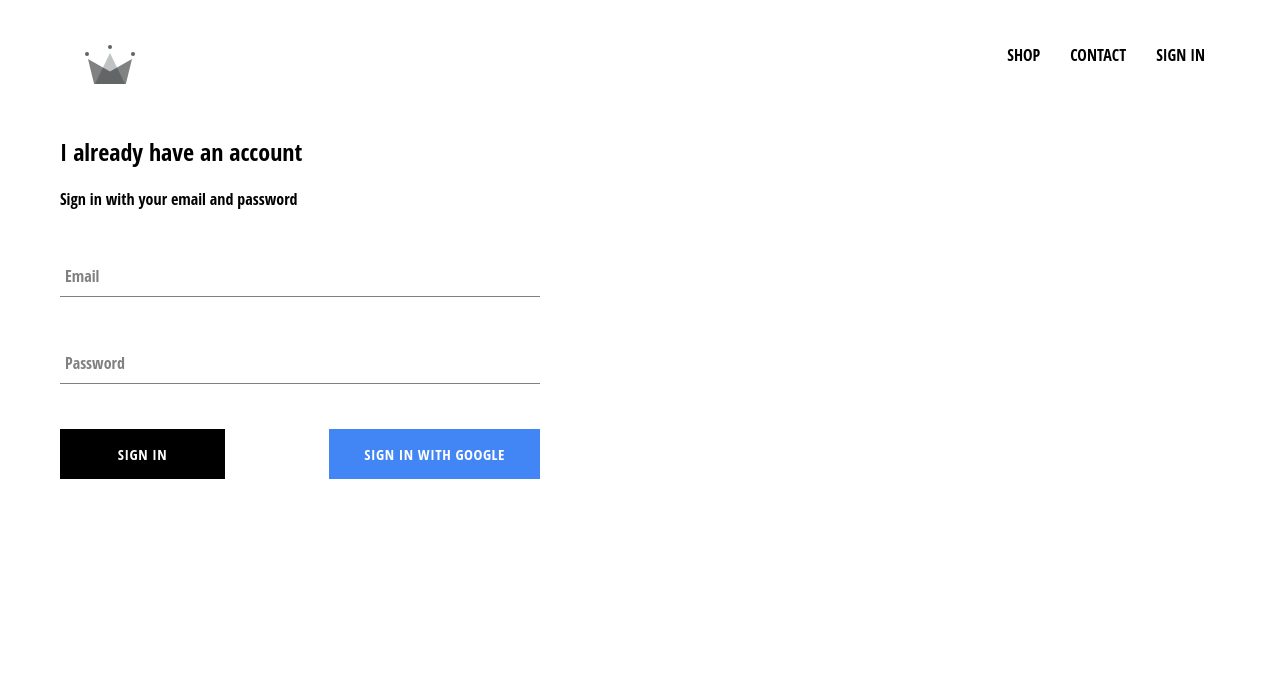
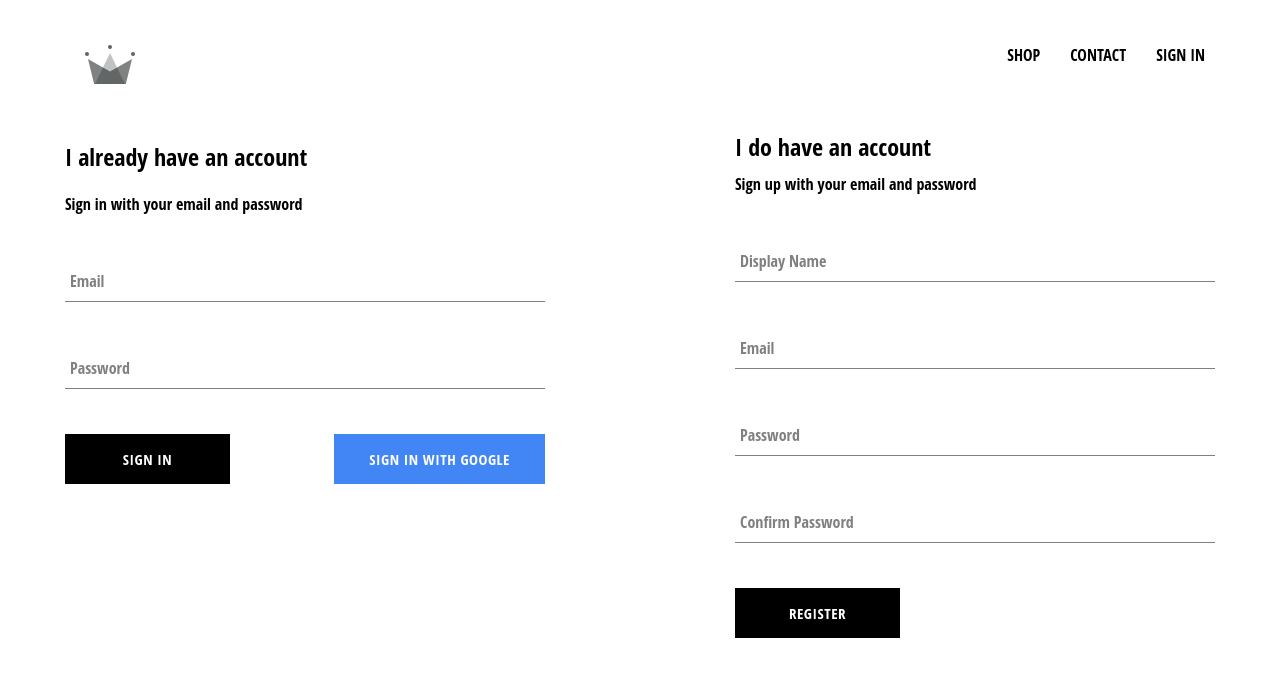
Before and after one commit to ansarkmemon/react-ecommerce-store, a React (Create React App) app: page /signin in a window 1280 px wide. Shown: the top 676 px of the page. Built offline with nearby package versions, Linux system fonts and the light colour scheme; no server answers.

Commit message:
Added sign up with email and password

```diff
--- a/package.json
+++ b/package.json
@@ -7,6 +7,7 @@
     "@testing-library/react": "^9.3.2",
     "@testing-library/user-event": "^7.1.2",
     "classnames": "^2.2.6",
+    "firebase": "^7.13.2",
     "node-sass": "^4.13.1",
     "react": "^16.13.1",
     "react-dom": "^16.13.1",
--- a/src/App.js
+++ b/src/App.js
@@ -1,6 +1,6 @@
 import React from 'react';
 import { Route, Switch } from 'react-router-dom';
-import { auth } from './firebase/firebase.utils';
+import { auth, createUserProfileDocument } from './firebase/firebase.utils';
 
 import './App.css';
 import HomePage from './pages/homepage/homepage.component';
@@ -17,8 +17,19 @@ class App extends React.Component {
   unsubscribeFromAuth = null;
 
   componentDidMount() {
-    this.unsubscribeFromAuth = auth.onAuthStateChanged(user => {
-      this.setState({ currentUser: user })
+    this.unsubscribeFromAuth = auth.onAuthStateChanged(async userAuth => {
+      if(userAuth) {
+        const userRef = await createUserProfileDocument(userAuth);
+
+        userRef.onSnapshot(snapShot => {
+          this.setState({ currentUser: {
+            id: snapShot.id,
+            ...snapShot.data()
+          }})
+        });
+      } else {
+        this.setState({ currentUser: null });
+      }
     })
   }
 
--- /dev/null
+++ b/src/components/sign-up/sign-up.component.jsx
@@ -0,0 +1,94 @@
+import React, { Component } from 'react'
+
+import FormInput from '../form-input/form-input.component';
+import CustomButton from '../custom-button/custom-button.component';
+
+import { auth, createUserProfileDocument } from '../../firebase/firebase.utils';
+import './sign-up.styles.scss';
+
+class SignUp extends Component {
+  state = {
+    displayName: '',
+    email: '',
+    password: '',
+    confirmPassword: ''
+  };
+
+  handleSubmit = async (event) => {
+    event.preventDefault();
+
+    const { displayName, email, password, confirmPassword } = this.state;
+
+    if(password !== confirmPassword) {
+      alert('pasword dont match');
+      return;
+    }
+
+    try {
+      const { user } = await auth.createUserWithEmailAndPassword(email, password);
+      await createUserProfileDocument(user, { displayName }) ;
+
+      this.setState({
+        displayName: '',
+        email: '',
+        password: '',
+        confirmPassword: ''
+      })
+    } catch (error) {
+      console.log(error);
+    }
+  }
+
+  handleChange = (evt) => {
+    const {name, value} = evt.target;
+    this.setState({ [name]: value })
+  }
+
+  render() {
+    const { displayName, email, password, confirmPassword } = this.state;
+    return (
+      <div className="sign-up">
+        <h2 className="title">I do have an account</h2>
+        <span>Sign up with your email and password</span>
+        <form className="sign-up-form" onSubmit={this.handleSubmit}>
+          <FormInput
+            type="text"
+            name='displayName'
+            value={displayName}
+            onChange={this.handleChange}
+            label='Display Name'
+            required
+          />
+          <FormInput
+            type="email"
+            name='email'
+            value={email}
+            onChange={this.handleChange}
+            label='Email'
+            required
+          />
+          <FormInput
+            type="password"
+            name='password'
+            value={password}
+            onChange={this.handleChange}
+            label='Password'
+            required
+          />
+          <FormInput
+            type="password"
+            name='confirmPassword'
+            value={confirmPassword}
+            onChange={this.handleChange}
+            label='Confirm Password'
+            required
+          />
+
+          <CustomButton type="submit">Register</CustomButton>
+        </form>
+      </div>
+    )
+  }
+}
+
+export default SignUp;
--- /dev/null
+++ b/src/components/sign-up/sign-up.styles.scss
@@ -0,0 +1,9 @@
+.sign-up {
+  display: flex;
+  flex-direction: column;
+  width: 480px;
+
+  .title {
+    margin: 10px 0;
+  }
+}
--- a/src/firebase/firebase.utils.js
+++ b/src/firebase/firebase.utils.js
@@ -13,6 +13,32 @@ const config = {
   measurementId: "G-SZ3CBN590K"
 };
 
+export const createUserProfileDocument = async (userAuth, additionalData) => {
+  if (!userAuth) return;
+
+  const userRef = firestore.doc(`users/${userAuth.uid}`);
+  const snapShot = await userRef.get();
+
+  console.log(snapShot);
+  if(!snapShot.exists) {
+    const { displayName, email } = userAuth;
+    const createdAt = new Date();
+
+    try {
+      await userRef.set({
+        displayName,
+        email,
+        createdAt,
+        ...additionalData
+      })
+    } catch (error) {
+      console.log('error creating user', error.message);
+    }
+  }
+
+  return userRef;
+}
+
 firebase.initializeApp(config);
 
 export const auth = firebase.auth();
--- a/src/pages/authentication/authentication.component.jsx
+++ b/src/pages/authentication/authentication.component.jsx
@@ -1,12 +1,13 @@
 import React from 'react'
 import './authentication.styles.scss';
 import SignIn from '../../components/sign-in/sign-in.component';
+import SignUp from '../../components/sign-up/sign-up.component';
 
 const Authentication = () => {
   return (
     <div className="sign-in-and-sign-up">
       <SignIn />
-
+      <SignUp />
     </div>
   )
 }
--- a/src/pages/authentication/authentication.styles.scss
+++ b/src/pages/authentication/authentication.styles.scss
@@ -0,0 +1,6 @@
+.sign-in-and-sign-up {
+  width: 1150px;
+  display: flex;
+  justify-content: space-between;
+  margin: 30px auto;
+}
```
Also changed, not shown: 1 other file (tests, documents, lock files or other folders).
